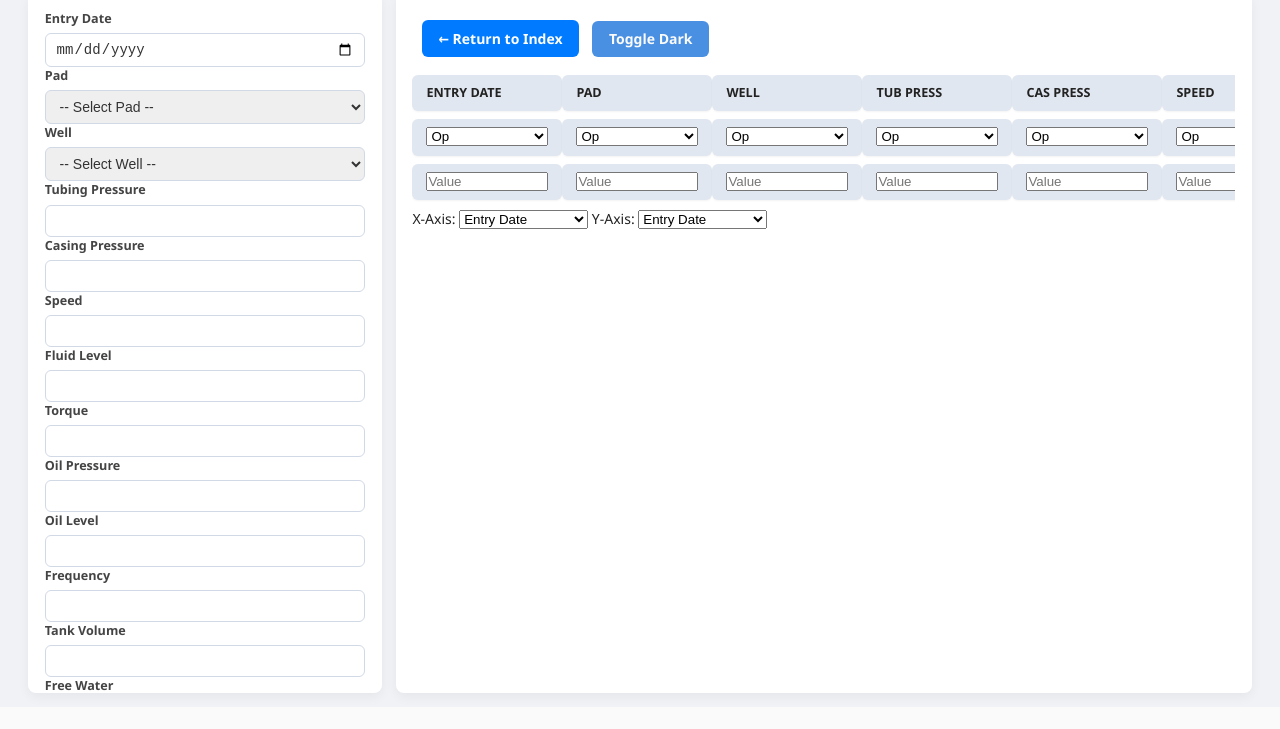
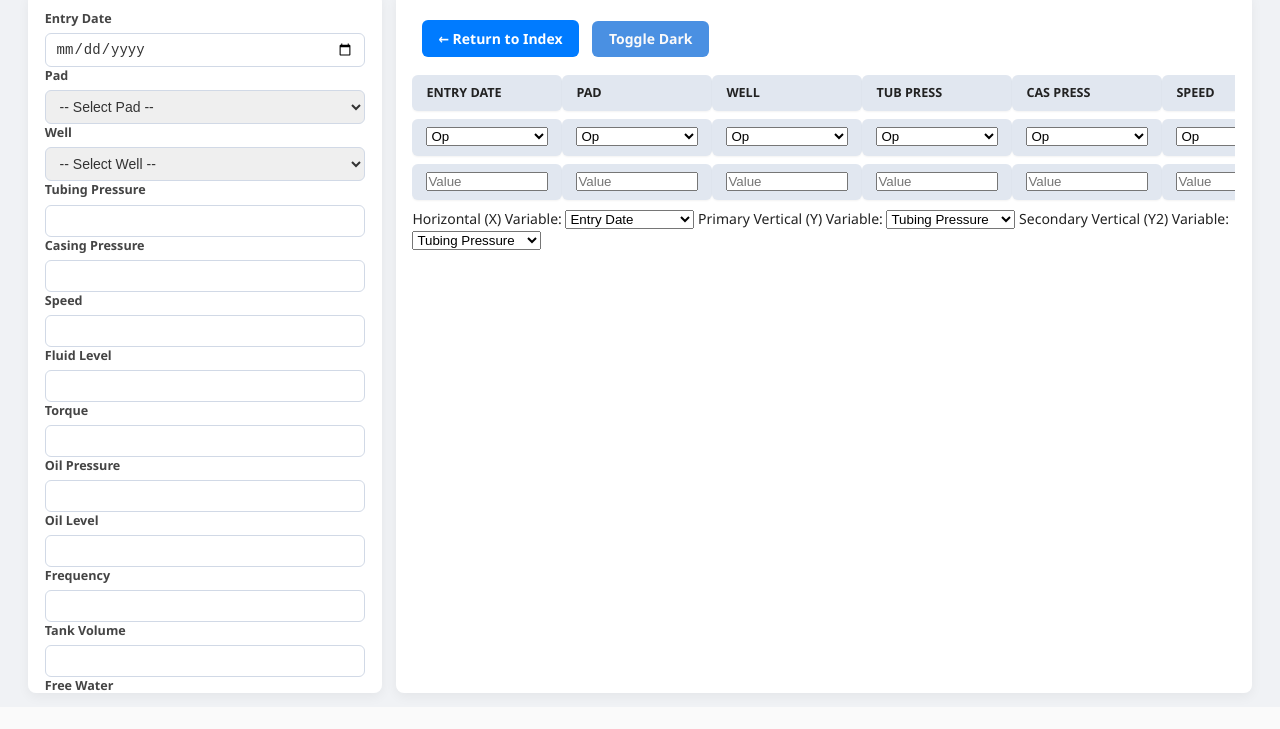
Before and after one commit to mdudumi/opdataentry, a plain HTML site: page Data Entry Form/south1.html in a window 1280 px wide. Shown: the part 71-800 px from the top of the page. Drawn offline with nearby package versions, Linux system fonts and the light colour scheme; some packages are replaced by stand-ins of ours; no server answers; a script that the page names is missing.

Commit message:
Update south1.html

```diff
--- a/Data Entry Form/south1.html
+++ b/Data Entry Form/south1.html
@@ -120,12 +120,13 @@
       </table>
 	</div>
               <!-- Analysis Section -->
-    <div class="analysis-wrapper" id="analysis"></div>
-    <!-- Chart Controls -->
+     <div class="analysis-wrapper" id="analysis"></div>
     <div class="chart-controls">
-      <label for="xSelect">X-Axis:</label>
-      <select id="xSelect">
+      <label for="var2Select">Horizontal (X) Variable:</label>
+      <select id="var2Select">
         <option value="entry_date">Entry Date</option>
+        <option value="pad">Pad</option>
+        <option value="well">Well</option>
         <option value="tub_press">Tubing Pressure</option>
         <option value="cas_press">Casing Pressure</option>
         <option value="speed">Speed</option>
@@ -142,9 +143,26 @@
         <option value="diesel_propane">Diesel Propane</option>
         <option value="chmc">CHMC</option>
       </select>
-      <label for="ySelect">Y-Axis:</label>
-      <select id="ySelect">
-        <option value="entry_date">Entry Date</option>
+      <label for="var1Select">Primary Vertical (Y) Variable:</label>
+      <select id="var1Select">
+        <option value="tub_press">Tubing Pressure</option>
+        <option value="cas_press">Casing Pressure</option>
+        <option value="speed">Speed</option>
+        <option value="fluid_level">Fluid Level</option>
+        <option value="torque">Torque</option>
+        <option value="oil_press">Oil Pressure</option>
+        <option value="oil_level">Oil Level</option>
+        <option value="frecuenze">Frequency</option>
+        <option value="tank_volume">Tank Volume</option>
+        <option value="free_water">Free Water</option>
+        <option value="bsw_tank">BSW Tank</option>
+        <option value="tank_temp">Tank Temperature</option>
+        <option value="water_diluent">Water Diluent</option>
+        <option value="diesel_propane">Diesel Propane</option>
+        <option value="chmc">CHMC</option>
+      </select>
+      <label for="var3Select">Secondary Vertical (Y2) Variable:</label>
+      <select id="var3Select">
         <option value="tub_press">Tubing Pressure</option>
         <option value="cas_press">Casing Pressure</option>
         <option value="speed">Speed</option>
@@ -167,7 +185,6 @@
     </div>
   </div>
 </div>
-
 <script src="https://cdn.jsdelivr.net/npm/@supabase/supabase-js"></script>
 <script src="js/south1.js"></script>
 <script src="https://cdn.jsdelivr.net/npm/chart.js"></script>
```
